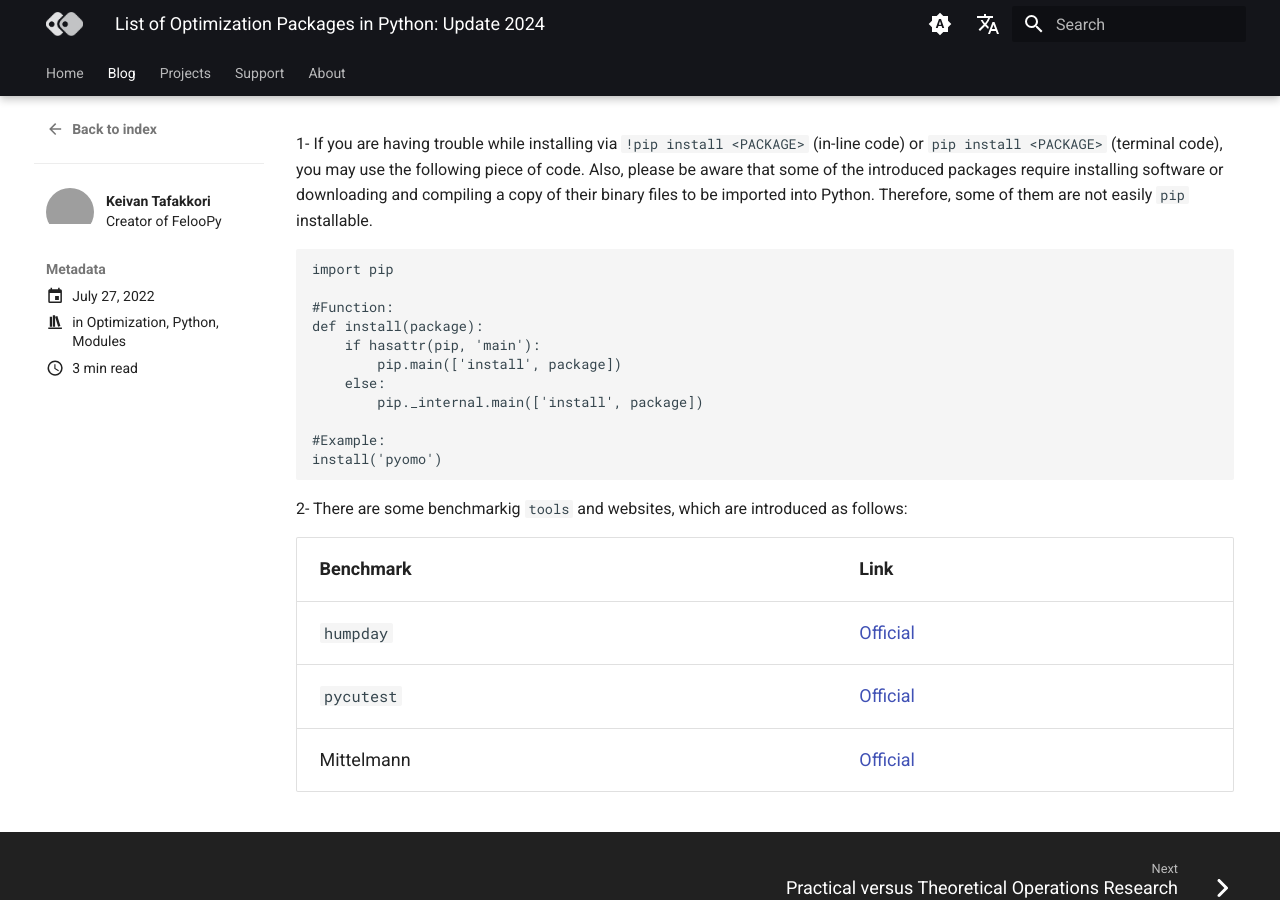
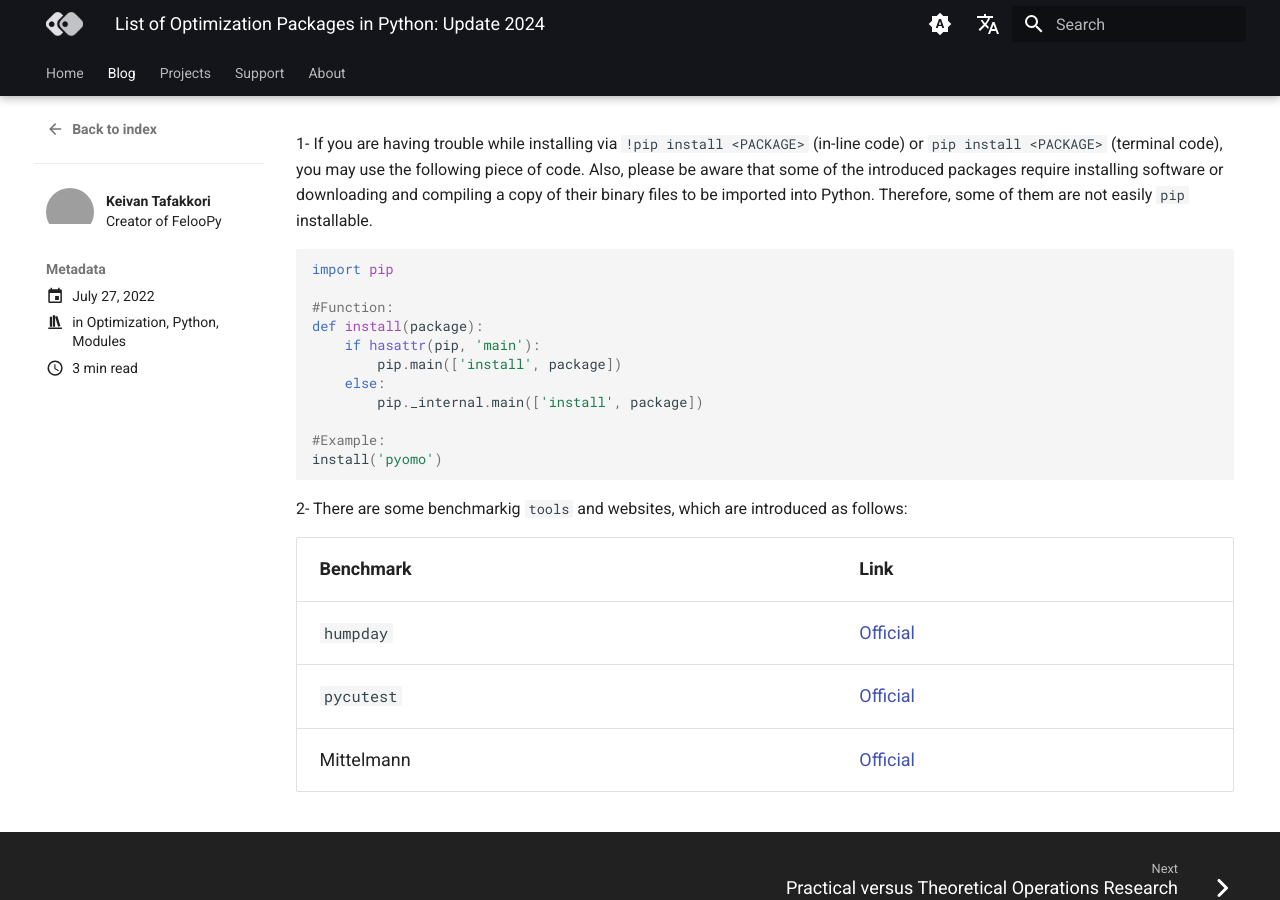
Before and after one commit to ktafakkori/ktafakkori.github.io, an MkDocs documentation site: the page built from docs/blog/posts/post-1.md, in a window 1280 px wide and 900 px high, scrolled down 12694 px. Built offline with MkDocs 1.6.1 and Material for MkDocs 9.7.7, drawn with Linux system fonts in a browser that asks for light colours; comment, search, counter and statistics services are not loaded; grey boxes are pictures that could not be loaded.

Commit message:
revised files.

```diff
--- a/mkdocs.yml
+++ b/mkdocs.yml
@@ -107,6 +107,13 @@
     #provider: google
     #property: G-XXXXXXXXXX
 
+markdown_extensions:
+  - pymdownx.arithmatex:
+      generic: true
+  - admonition
+  - pymdownx.details
+  - pymdownx.superfences
+
 extra_css:
   - stylesheets/extra.css
 
```
Also changed, not shown: docs/blog/posts/post-3.md (+10 -1 lines).
